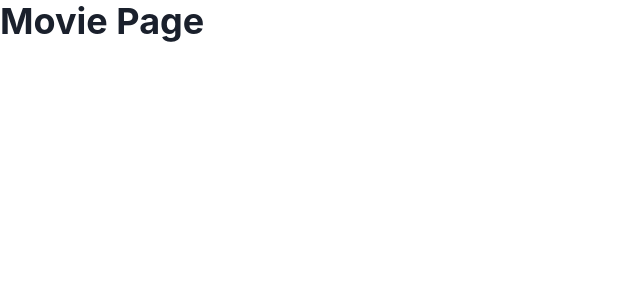
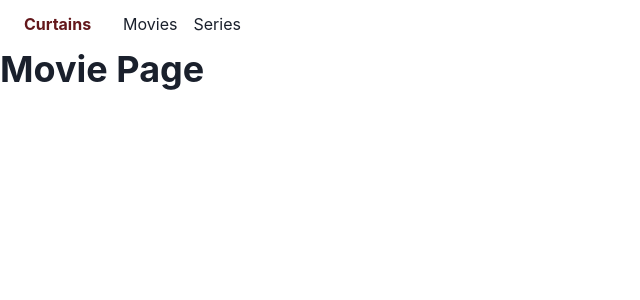
Before and after one commit to AkashSDas/curtains, a Next.js app: page /movie/1 in a window 1280 px wide. Shown: the top 300 px of the page, without its empty margins (0-640 px from the left). Built offline with nearby package versions, Linux system fonts and the light colour scheme.

Commit message:
add navbar

```diff
--- /dev/null
+++ b/components/navbar.tsx
@@ -0,0 +1,29 @@
+import Link from "next/link";
+
+import { HStack, Text } from "@chakra-ui/react";
+
+import { pxToRem } from "../lib/chakra-ui";
+
+export default function Navabr(): JSX.Element {
+  return (
+    <HStack
+      as="nav"
+      h={pxToRem(48)}
+      px={pxToRem(24)}
+      gap={pxToRem(16)}
+      justifyContent="space-between"
+      alignItems="center"
+    >
+      <HStack gap={pxToRem(16)} alignItems="center">
+        <Link href="/">
+          <Text mr={pxToRem(16)} fontWeight="bold" color="red.900">
+            Curtains
+          </Text>
+        </Link>
+
+        <Link href="/movies">Movies</Link>
+        <Link href="/series">Series</Link>
+      </HStack>
+    </HStack>
+  );
+}
--- a/pages/_app.tsx
+++ b/pages/_app.tsx
@@ -2,12 +2,14 @@ import "../styles/globals.css";
 
 import { ChakraProvider } from "@chakra-ui/react";
 
+import Navabr from "../components/navbar";
 import { theme } from "../lib/chakra-ui";
 
 import type { AppProps } from "next/app";
 export default function App({ Component, pageProps }: AppProps) {
   return (
     <ChakraProvider theme={theme}>
+      <Navabr />
       <Component {...pageProps} />
     </ChakraProvider>
   );
```
